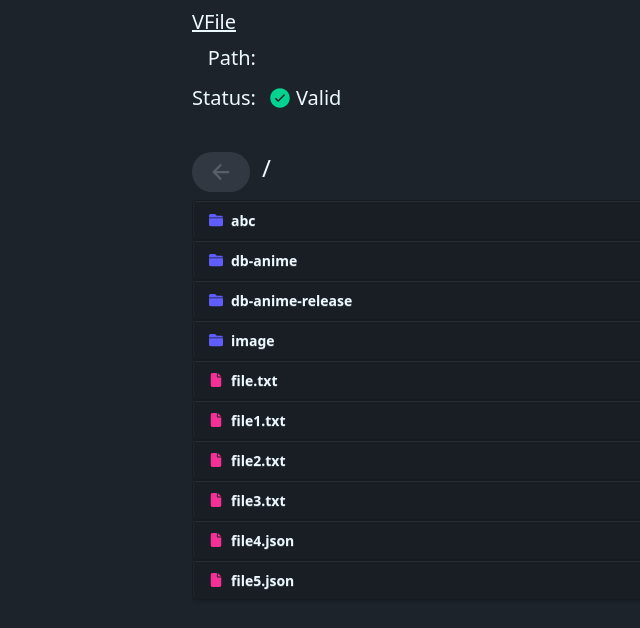
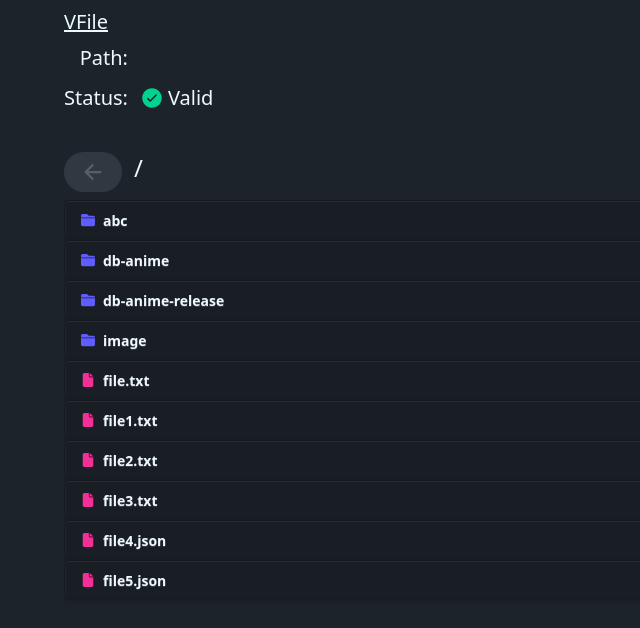
Before and after one commit to wdorsey/dotVFile, a Next.js app in the folder vfile-ui/: page / in a window 1280 px wide. Shown: the top 628 px of the page, without its empty margins (0-640 px from the left). Built offline with nearby package versions, Linux system fonts and the light colour scheme.

Commit message:
ui: move FileExplorer wrapper div into FileExplorer component

```diff
--- a/vfile-ui/src/app/page.tsx
+++ b/vfile-ui/src/app/page.tsx
@@ -3,9 +3,7 @@ import FileExplorer from "@/components/FileExplorer";
 export default async function Home() {
   return (
     <div className="h-full w-full">
-      <div className="m-auto mt-2 flex w-4xl flex-col gap-2">
-        <FileExplorer />
-      </div>
+      <FileExplorer />
     </div>
   );
 }
--- a/vfile-ui/src/components/FileExplorer.tsx
+++ b/vfile-ui/src/components/FileExplorer.tsx
@@ -10,7 +10,7 @@ export default async function FileExplorer() {
   const verified = await verifyVFilePath(vfilePath);
 
   return (
-    <>
+    <div className="m-auto mt-2 flex w-6xl flex-col gap-2">
       <div className="text-xl underline">VFile</div>
       <dl className="mb-8 grid grid-cols-[auto_1fr] gap-3 text-xl">
         <dt className="text-right">Path:</dt>
@@ -34,6 +34,6 @@ export default async function FileExplorer() {
         </dd>
       </dl>
       <FileExplorerWindow vfilePath={vfilePath} />
-    </>
+    </div>
   );
 }
```
